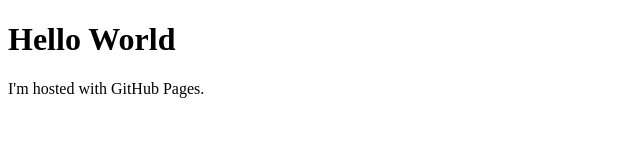
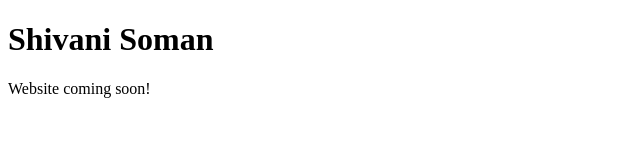
Before and after one commit to shivanisoman/shivanisoman.github.io, a plain HTML site: page index.html in a window 1280 px wide. Shown: the whole page, without its empty margins (0-640 px from the left). Drawn offline with Linux system fonts and the light colour scheme.

Commit message:
personalized message

```diff
--- a/index.html
+++ b/index.html
@@ -1,7 +1,7 @@
 <!DOCTYPE html>
 <html>
 <body>
-<h1>Hello World</h1>
-<p>I'm hosted with GitHub Pages.</p>
+<h1>Shivani Soman</h1>
+<p>Website coming soon!</p>
 </body>
 </html>
```
